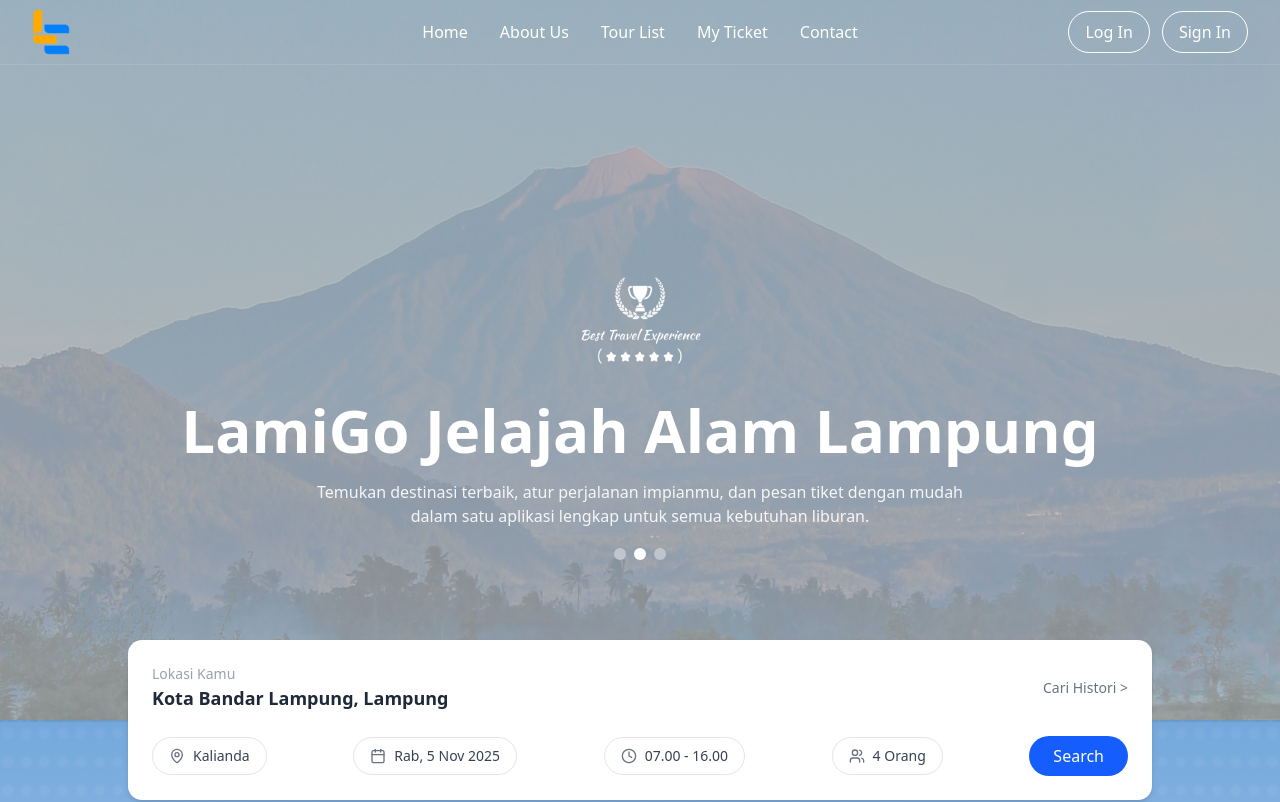
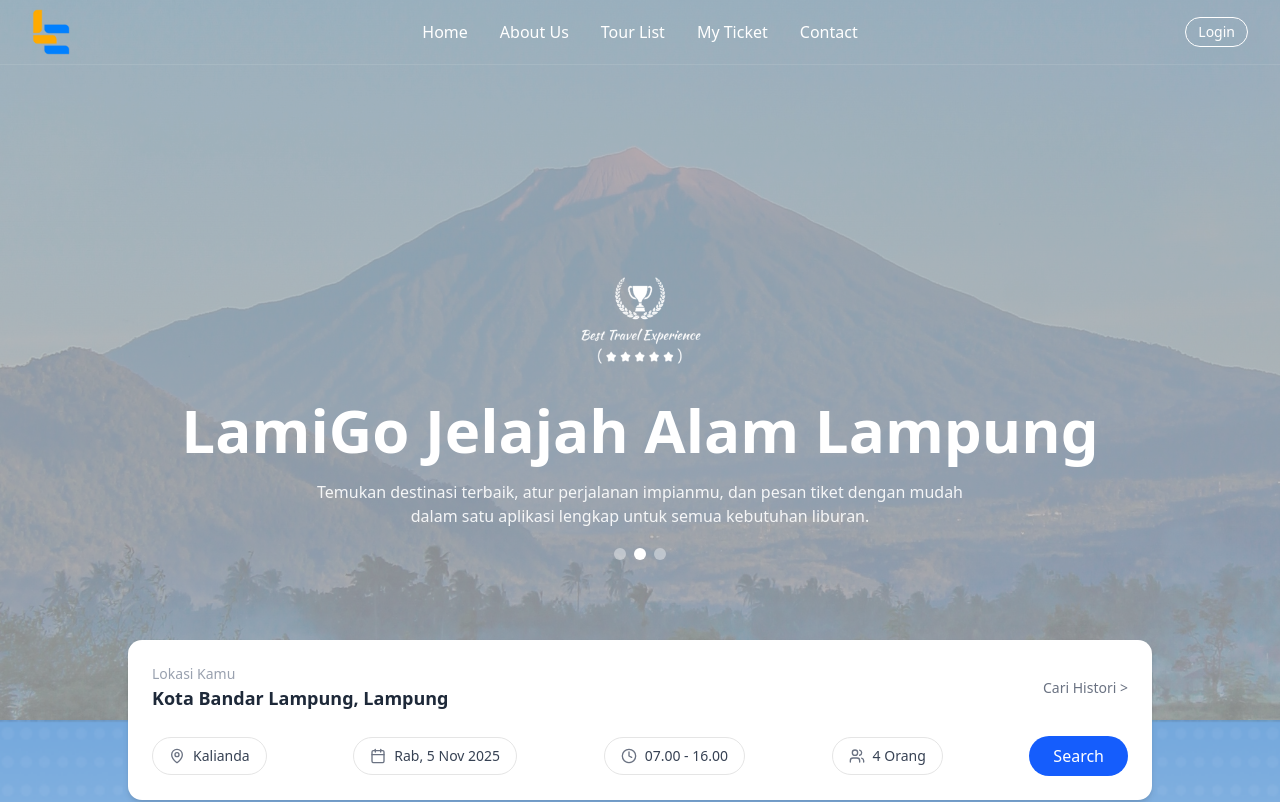
Before and after one commit to megustaSzy/project-web-mobile-api, a Next.js app in the folder web/: page / in a window 1280 px wide. Shown: the top 802 px of the page. Built offline with nearby package versions, Linux system fonts and the light colour scheme.

Commit message:
merubah navbar login

```diff
--- a/web/src/app/components/NavBar.tsx
+++ b/web/src/app/components/NavBar.tsx
@@ -45,25 +45,16 @@ export default function NavBar() {
         <div className="hidden md:flex gap-3 ml-auto">
             <Link
   href="/login"
-          className={`px-4 py-2 rounded-full border transition-colors duration-300 ${
+  className={`px-3 py-1 text-sm rounded-full border transition-colors duration-300 ${
     scrolled
       ? "border-gray-700 text-gray-700 hover:bg-blue-600 hover:text-white hover:border-blue-600"
       : "border-white text-white hover:bg-blue-600 hover:text-white hover:border-blue-600"
   }`}
 >
-          Log In
+  Login
 </Link>
 
-        <Link
-          href="/signup"
-          className={`px-4 py-2 rounded-full border transition-colors duration-300 ${
-            scrolled
-              ? "border-gray-700 text-gray-700 hover:bg-blue-600 hover:text-white hover:border-blue-600"
-              : "border-white text-white hover:bg-blue-600 hover:text-white hover:border-blue-600"
-          }`}
-        >
-          Sign In
-        </Link>
+
         </div>
 
         {/* Mobile Menu Button */}
```
Lines whose indentation alone changed are shown as unchanged.
